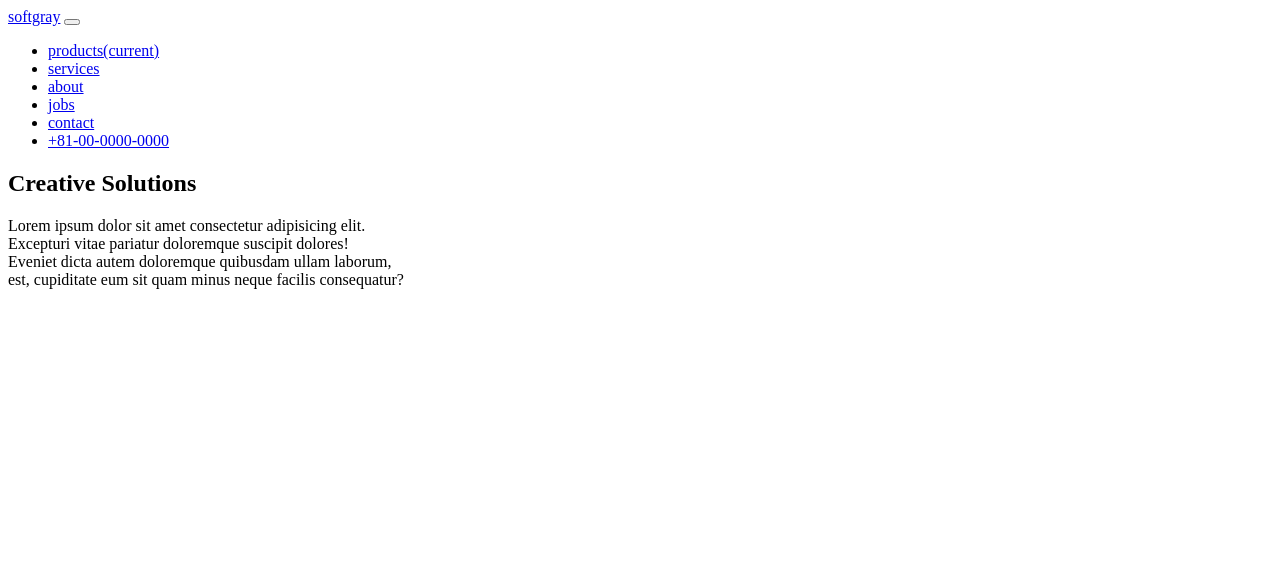
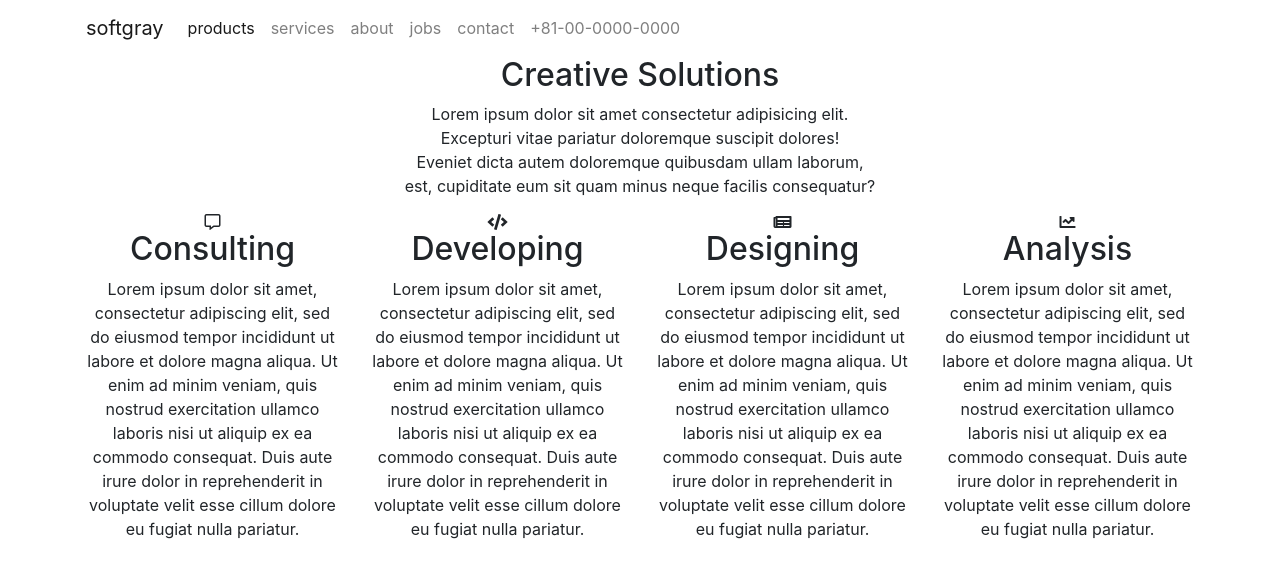
Before and after one commit to jerzy-olender/softgray, a plain HTML site: page index.html in a window 1280 px wide. Drawn offline with nearby package versions, Linux system fonts and the light colour scheme.

Commit message:
added bootstrap and font awesome links and bootstrap scripts section about us

```diff
--- a/index.html
+++ b/index.html
@@ -5,7 +5,11 @@
     <meta charset="UTF-8">
     <meta name="viewport" content="width=device-width, initial-scale=1.0">
     <meta http-equiv="X-UA-Compatible" content="ie=edge">
-    <title>Document</title>
+    <title>Softgray</title>
+    <link rel="stylesheet" href="https://maxcdn.bootstrapcdn.com/bootstrap/4.0.0/css/bootstrap.min.css" integrity="sha384-Gn5384xqQ1aoWXA+058RXPxPg6fy4IWvTNh0E263XmFcJlSAwiGgFAW/dAiS6JXm"
+        crossorigin="anonymous">
+    <link rel="stylesheet" href="https://use.fontawesome.com/releases/v5.6.3/css/all.css" integrity="sha384-UHRtZLI+pbxtHCWp1t77Bi1L4ZtiqrqD80Kn4Z8NTSRyMA2Fd33n5dQ8lWUE00s/" crossorigin="anonymous">
+    <link rel="stylesheet" href="style.css">
 </head>
 
 <body>
@@ -54,6 +58,47 @@
                 </div>
             </div>
         </div>
+        <div class="about-us">
+            <div class="container">
+                <div class="row d-flex justify-content-between align-items-center">
+                    <div class="col-12 col-md-6 col-lg-3 text-center about-us-item">
+                        <span class="d-flex justify-content-center align-items-center far fa-comment-alt about-us-item__circle about-us-item__circle--reverse"></span>
+                        <h2 class="about-us-item__title">Consulting</h2>
+                        <p class="about-us-item__text">Lorem ipsum dolor sit amet, consectetur adipiscing elit, sed do
+                            eiusmod tempor incididunt ut labore et dolore magna aliqua. Ut enim ad minim veniam, quis
+                            nostrud exercitation ullamco laboris nisi ut aliquip ex ea commodo consequat. Duis aute irure
+                            dolor in reprehenderit in voluptate velit esse cillum dolore eu fugiat nulla pariatur.</p>
+                    </div>
+                    <div class="col-12 col-md-6 col-lg-3 text-center about-us-item">
+                        <span class="d-flex justify-content-center align-items-center fa fa-code about-us-item__circle"></span>
+                        <h2 class="about-us-item__title">Developing</h2>
+                        <p class="about-us-item__text">Lorem ipsum dolor sit amet, consectetur adipiscing elit, sed do
+                            eiusmod tempor incididunt ut labore et dolore magna aliqua. Ut enim ad minim veniam, quis
+                            nostrud exercitation ullamco laboris nisi ut aliquip ex ea commodo consequat. Duis aute irure
+                            dolor in reprehenderit in voluptate velit esse cillum dolore eu fugiat nulla pariatur.</p>
+                    </div>
+                    <div class="col-12 col-md-6 col-lg-3 text-center about-us-item">
+                        <span class="d-flex justify-content-center align-items-center fas fa-newspaper about-us-item__circle"></span>
+                        <h2 class="about-us-item__title">Designing</h2>
+                        <p class="about-us-item__text">Lorem ipsum dolor sit amet, consectetur adipiscing elit, sed do
+                            eiusmod tempor incididunt ut labore et dolore magna aliqua. Ut enim ad minim veniam, quis
+                            nostrud exercitation ullamco laboris nisi ut aliquip ex ea commodo consequat. Duis aute irure
+                            dolor in reprehenderit in voluptate velit esse cillum dolore eu fugiat nulla pariatur.</p>
+                    </div>
+                    <div class="col-12 col-md-6 col-lg-3 text-center about-us-item">
+                        <span class="d-flex justify-content-center align-items-center fas fa-chart-line about-us-item__circle"></span>
+                        <h2 class="about-us-item__title">Analysis</h2>
+                        <p class="about-us-item__text">Lorem ipsum dolor sit amet, consectetur adipiscing elit, sed do
+                            eiusmod tempor incididunt ut labore et dolore magna aliqua. Ut enim ad minim veniam, quis
+                            nostrud exercitation ullamco laboris nisi ut aliquip ex ea commodo consequat. Duis aute irure
+                            dolor in reprehenderit in voluptate velit esse cillum dolore eu fugiat nulla pariatur.</p>
+                    </div>
+                </div>
+            </div>
+        </div>
+        <script src="https://code.jquery.com/jquery-3.3.1.slim.min.js" integrity="sha384-q8i/X+965DzO0rT7abK41JStQIAqVgRVzpbzo5smXKp4YfRvH+8abtTE1Pi6jizo" crossorigin="anonymous"></script>
+        <script src="https://cdnjs.cloudflare.com/ajax/libs/popper.js/1.14.3/umd/popper.min.js" integrity="sha384-ZMP7rVo3mIykV+2+9J3UJ46jBk0WLaUAdn689aCwoqbBJiSnjAK/l8WvCWPIPm49" crossorigin="anonymous"></script>
+        <script src="https://stackpath.bootstrapcdn.com/bootstrap/4.1.3/js/bootstrap.min.js" integrity="sha384-ChfqqxuZUCnJSK3+MXmPNIyE6ZbWh2IMqE241rYiqJxyMiZ6OW/JmZQ5stwEULTy" crossorigin="anonymous"></script>
 </body>
 
 </html>
```
